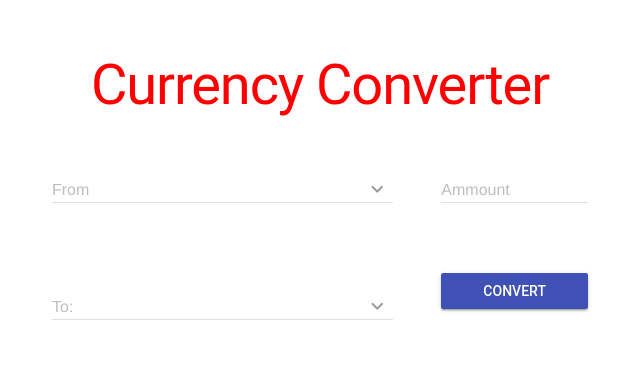
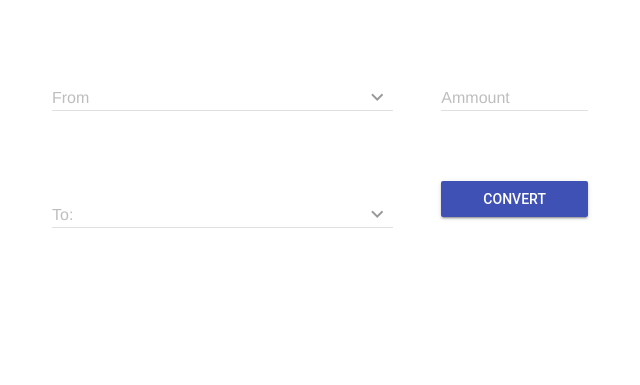
Before and after one commit to BBahaeddine/CurrencyConverter, a website: page public/index.html in a window 1280 px wide. Shown: the whole page, without its empty margins (328-968 px from the left). Drawn offline with nearby package versions, Linux system fonts and the light colour scheme; files that its build step writes are made by us from their sources; files whose address does not match are found by name.

Commit message:
New Changes

```diff
--- a/public/index.html
+++ b/public/index.html
@@ -16,7 +16,7 @@
         <div class="mdl-cell mdl-cell--12-col mdl-grid">
             <div class="mdl-cell--3-offset"></div>
             <div class="mdl-grid mdl-cell mdl-cell--6-col">
-                <h1 class="mdl-cell mdl-cell--12-col mdl-cell--middle">Currency Converter</h1>
+                <!-- <h1 class="mdl-cell mdl-cell--12-col mdl-cell--middle">Currency Converter</h1> -->
 
                 <div class="mdl-grid mdl-cell mdl-cell--8-col container">
                     <!-- <p class="mdl-cell mdl-cell--6-col mdl-cell--middle">From :</p> -->
```
